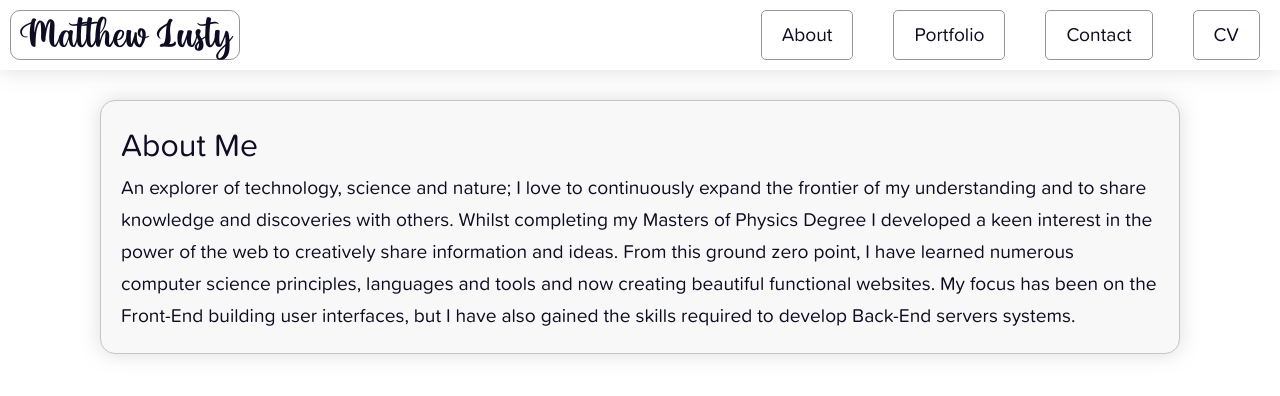
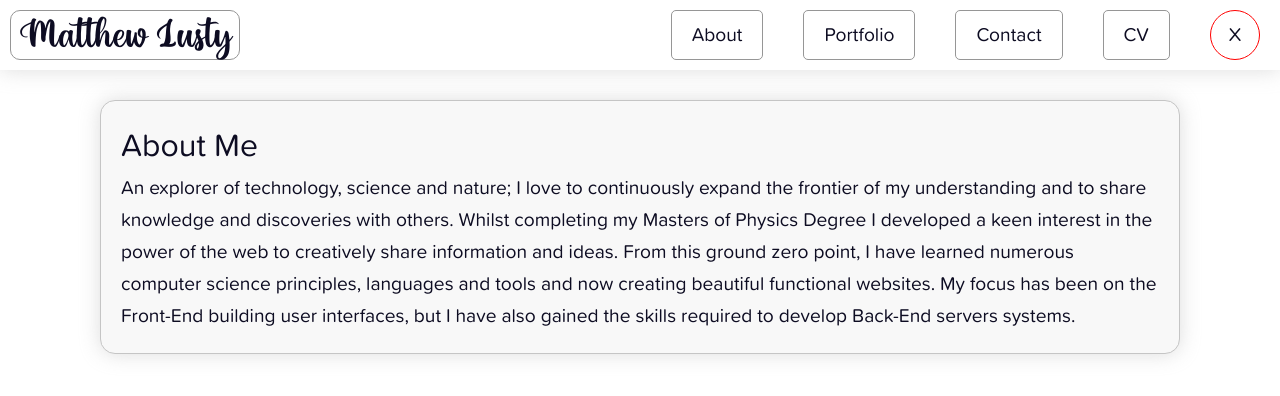
Before and after one commit to mattlusty/portfolio, a React (Create React App) app: page / in a window 1280 px wide. Shown: the top 396 px of the page. Built offline with nearby package versions, Linux system fonts and the light colour scheme.

Commit message:
feat: add profile item to menu

```diff
--- a/src/components/Nav.jsx
+++ b/src/components/Nav.jsx
@@ -19,6 +19,7 @@ class Nav extends Component {
             <li onClick={this.navSelect}>Portfolio</li>
             <li onClick={this.navSelect}>Contact</li>
             <li onClick={this.navSelect}>CV</li>
+            <li className="profile">X</li>
           </ul>
         </div>
         <div className="mobileMenuToggle" onClick={this.props.toggleMenu}>
--- a/src/styles/css/Nav.css
+++ b/src/styles/css/Nav.css
@@ -39,7 +39,7 @@
   margin: auto 0;
 }
 
-@media only screen and (min-width: 790px) {
+@media only screen and (min-width: 890px) {
   .Nav .mobileMenuToggle {
     display: none;
   }
@@ -59,6 +59,14 @@
     padding: 10px 20px;
     cursor: pointer;
   }
+  .Nav .menu .profile {
+    display: flex;
+    justify-content: center;
+    align-items: center;
+    border: 1px solid red;
+    border-radius: 100%;
+    width: 50px;
+  }
   .Nav .menu li:last-child {
     margin-right: 20px;
   }
--- a/src/styles/css/SideMenu.css
+++ b/src/styles/css/SideMenu.css
@@ -40,7 +40,7 @@
   border-bottom: 1px solid var(--color-menu-border);
 }
 
-@media only screen and (min-width: 790px) {
+@media only screen and (min-width: 890px) {
   .SideMenu {
     display: none;
   }
--- a/src/styles/scss/Nav.scss
+++ b/src/styles/scss/Nav.scss
@@ -1,3 +1,5 @@
+// using .Nav .title ... height = 50px
+
 .Nav {
   display: flex;
   justify-content: space-between;
@@ -40,7 +42,7 @@
   margin: auto 0;
 }
 
-@media only screen and (min-width: 790px) {
+@media only screen and (min-width: 890px) {
   .Nav .mobileMenuToggle {
     display: none;
   }
@@ -64,6 +66,15 @@
     cursor: pointer;
   }
 
+  .Nav .menu .profile {
+    display: flex;
+    justify-content: center;
+    align-items: center;
+    border: 1px solid red;
+    border-radius: 100%;
+    width: 50px;
+  }
+
   .Nav .menu li:last-child {
     margin-right: 20px;
   }
--- a/src/styles/scss/SideMenu.scss
+++ b/src/styles/scss/SideMenu.scss
@@ -53,7 +53,7 @@
   border-bottom: 1px solid var(--color-menu-border);
 }
 
-@media only screen and (min-width: 790px) {
+@media only screen and (min-width: 890px) {
   .SideMenu {
     display: none;
   }
```
